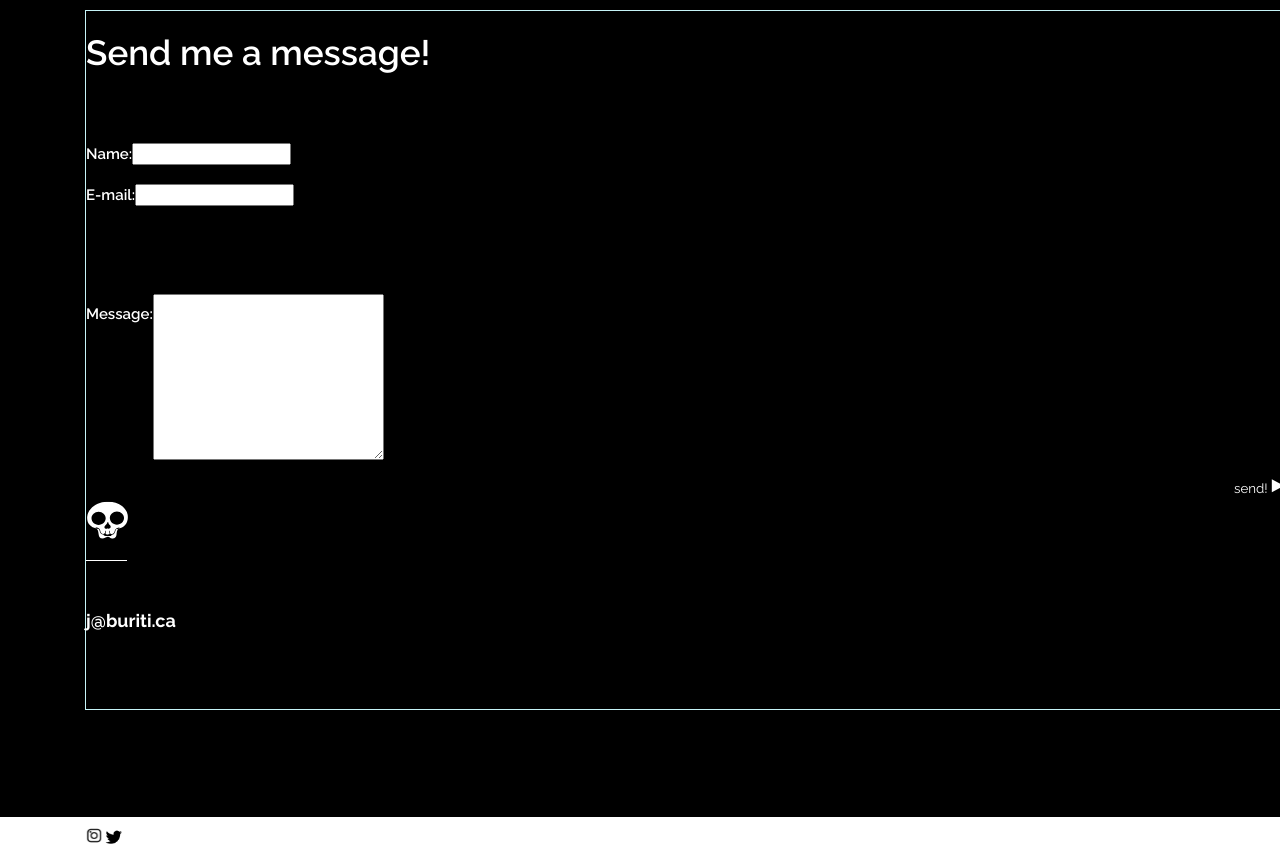
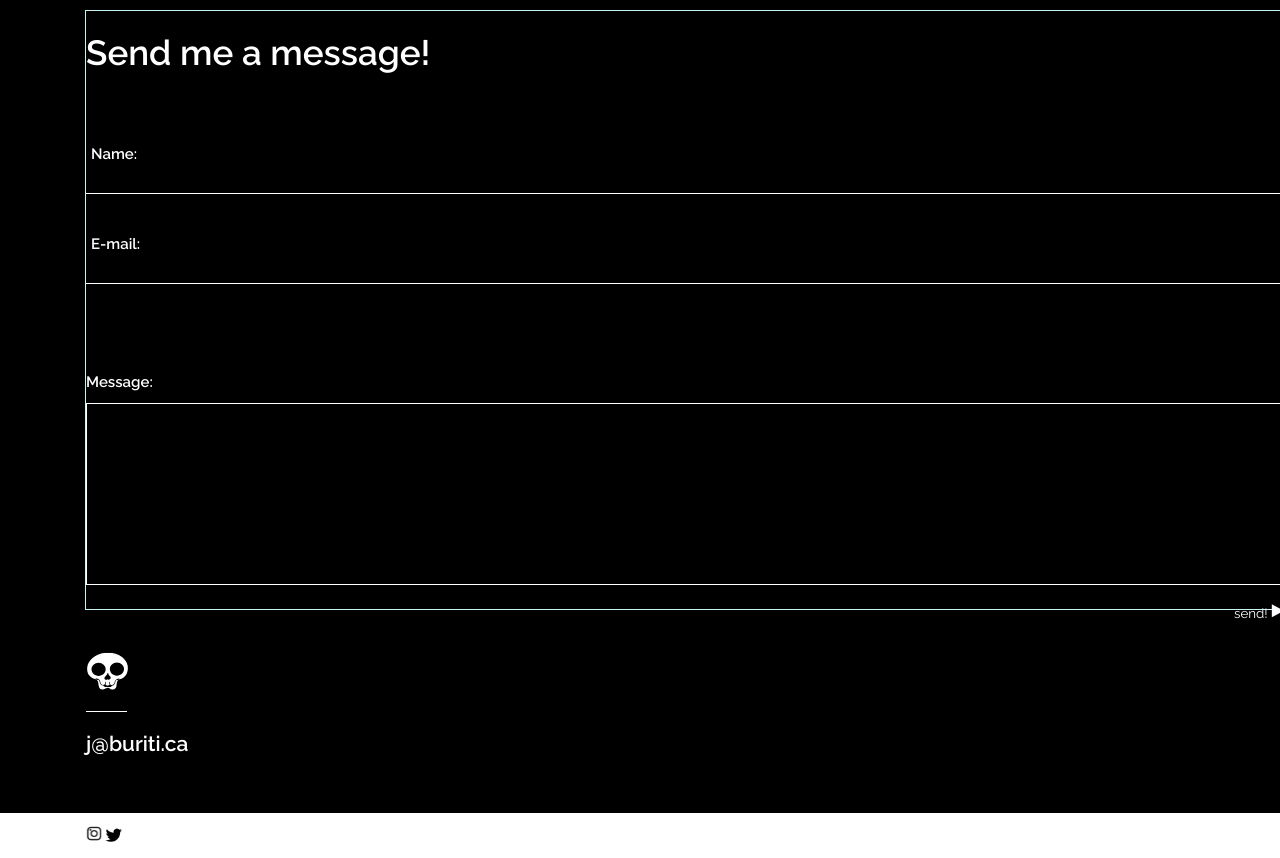
Before and after one commit to Ladiega/jpDemo, a Next.js app: page / in a window 1280 px wide. Shown: the part 2900-3758 px from the top of the page. Built offline with nearby package versions, Linux system fonts and the light colour scheme.

Commit message:
macboom pro 1.01

```diff
--- a/componets/background/background.js
+++ b/componets/background/background.js
@@ -49,7 +49,7 @@ export default function Background(){
 
                     </div>
 
-                    <Footer></Footer>
+                    <Footer className={styles.footer_container}></Footer>
 
 
             </div>
--- a/componets/background/background.module.css
+++ b/componets/background/background.module.css
@@ -18,7 +18,7 @@
 
 .background2{
     position: relative;
-    margin-top: 637px;
+    margin-top: 537px;
     margin-left: -3464.36px;
     width: 4904.31px;
     height: 3861.36px;
@@ -57,6 +57,3 @@
      background: black;
 
 }
-.background4_form{
-
-}
--- a/componets/footer/footer.module.css
+++ b/componets/footer/footer.module.css
@@ -1,8 +1,6 @@
 .footer_global{
     height: 60px;
-
     width: 1440px;
-    margin-top:193.53px;
     background-color:white;
     display: flex;
     align-items: center;
--- a/componets/form/form.js
+++ b/componets/form/form.js
@@ -10,17 +10,19 @@ export default function Form(){
           <h1 className={styles.main_h1}></h1>
           <form className={styles.form_container} action="">
             <ul className={styles.ul} >Send me a message!
+              <div className={styles.li_inputs}>
                 <li className={styles.li_name}>Name:
                   <label htmlFor="name"></label>
-                <input type="text" name="name" id="name"/>
+                  <input className={styles.name_input} type="text" name="name" id="name"/>
                 </li>
                 <li className={styles.li_mail}>E-mail:
                   <label htmlFor="mail"></label>
-                <input type="email" name="mail" id="mail"/>
+                  <input className={styles.mail_input} type="email" name="mail" id="mail"/>
                 </li>
+              </div>
               <li className={styles.li_msg}>Message:
                 <label htmlFor="msg"></label>
-                <textarea className={styles.textarea} name="msg" id="msg" cols="30" rows="10"></textarea>
+                <textarea className={styles.textarea} name="msg" id="msg" cols="30" rows="10"> </textarea>
               </li>
               <li className={styles.send_button}>
                 <button className={styles.button} type="submit">send! {' '}
@@ -33,6 +35,7 @@ export default function Form(){
                 </button>
               </li>
             </ul>
+              <div className={styles.form_footer}>
                 <div className={styles.jp_logo}>
                   <Image
                     src={jpicon}
@@ -44,9 +47,11 @@ export default function Form(){
 
                 </div>
                 <div className={styles.text}>
-                <p>
+                  <p className={styles.text_p}>
                     j@buriti.ca
                   </p>
+
+                </div>
 
               </div>
 
--- a/componets/form/form.module.css
+++ b/componets/form/form.module.css
@@ -1,17 +1,14 @@
 .main_home_global{
-  height: 700px;
+  height: 600px;
   border:1px solid rgb(198, 244, 247);
     margin-top:70px;
     margin-left: 85px;
     margin-right: 85px;
     display:flex;
     flex-direction: column;
-
+    /*border:2px solid yellow;*/
 
   }
-
-
-
 
 
   .ul{
@@ -26,13 +23,40 @@
     list-style:none;
 
   }
+  .li_inputs{
+    list-style: none;
+    text-indent: 5px;
+
+  }
   .li_name{
     font-size:15px;
     margin-top:60.19px;
   }
+  .name_input{
+    background-color:black;
+    border:none;
+    color: white;
+    border-bottom: 1px solid white;
+    vertical-align: top;
+    display : block;
+    width   : 100%;
+    overflow: auto;
+  }
   .li_mail{
+    margin-top:30px;
     font-size:15px;
     margin-top:68.52;
+  }
+  .mail_input{
+    background-color:black;
+    border:none;
+    border-bottom: 1px solid white;
+    color: white;
+    vertical-align: top;
+    display : block;
+    width   : 100%;
+    overflow: auto;
+
   }
   .li_msg{
     font-size:15px;
@@ -40,14 +64,32 @@
   }
   .textarea{
     vertical-align: top;
+    display : block;
+    background-color: black;
+    color: white;
+    border:1px solid white;
+
+    padding : 10px;
+    width   : 100%;
+    height  : 90%;
+
+
   }
 
   .button{
     margin-left:1142px;
     color: white;
+    border-bottom: 2px solid white;
+    margin-bottom: 60px;
     background: none;
     border: none;
 
+  }
+  .form_footer{
+    position: absolute;
+    /*border:2px solid yellow;*/
+    margin-top: -30px;
+    height: 120px;
   }
   .line{
     margin-top:17.59px;
@@ -60,7 +102,10 @@
   .text{
     color:white;
     margin-bottom:193.53px;
-    font-size:18px;
-    font-weight:700;
+    font-size:21px;
+    font-weight:600;
     line-height:84.53px;
   }
+  .text_p{
+    margin-top: -10px;
+  }
--- a/componets/navbar/navbar.module.css
+++ b/componets/navbar/navbar.module.css
@@ -4,6 +4,7 @@
     height: 177px;
     /*border:2px solid coral;*/
     background-color:none;
+
 }
 
 
```
Also changed, not shown: pages/content.js (deleted, +0 -110 lines), styles/Content.module.css (deleted, +0 -104 lines). Lines whose indentation alone changed are shown as unchanged.
